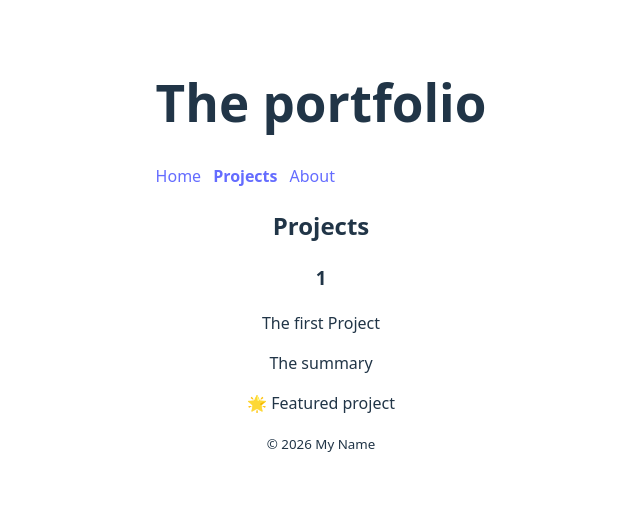
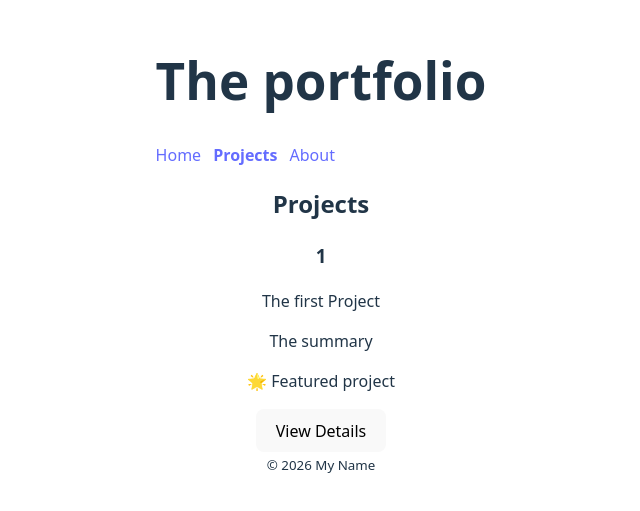
Before and after one commit to isaaclhollywoodbets/react-follow-along, a React (Vite) app: page /projects in a window 1280 px wide. Shown: the part 153-664 px from the top of the page, without its empty margins (319-959 px from the left). Built offline with nearby package versions, Linux system fonts and the light colour scheme.

Commit message:
updated home

```diff
--- a/index.html
+++ b/index.html
@@ -4,7 +4,7 @@
     <meta charset="UTF-8" />
     <link rel="icon" type="image/svg+xml" href="/vite.svg" />
     <meta name="viewport" content="width=device-width, initial-scale=1.0" />
-    <title>react-t-v-example</title>
+    <title>My React Portfolio</title>
   </head>
   <body>
     <div id="root"></div>
--- /dev/null
+++ b/src/components/ProfileCard.tsx
@@ -0,0 +1,11 @@
+type ProfileCardProps = {
+    children: React.ReactNode;
+}
+function ProfileCard({children}: ProfileCardProps) {
+    return(
+        <div className="ProfileCard">{children}</div>
+
+    )
+}
+
+export default ProfileCard;
--- a/src/components/ProjectCard.tsx
+++ b/src/components/ProjectCard.tsx
@@ -8,10 +8,11 @@ type ProjectCardProps = {
   summary: string;
   featured: boolean;
   isfinished: boolean;
+  onSelect: (id: number) => void;
 };
 
 
-function ProjectCard({id, name, summary, featured, isfinished}: ProjectCardProps) {
+function ProjectCard({id, name, summary, featured, isfinished, onSelect}: ProjectCardProps) {
 
   return (
     <>
@@ -23,6 +24,9 @@ function ProjectCard({id, name, summary, featured, isfinished}: ProjectCardProps
     </article>
     <FeaturedBadge isFeatured={featured} />
     <StatusBadge isFinished={isfinished}/>
+    <button type="button" onClick={() => onSelect(id)}>
+      View Details
+    </button>
     </>
 
 
--- a/src/pages/HomePage.tsx
+++ b/src/pages/HomePage.tsx
@@ -1,11 +1,14 @@
+import ProfileCard
+ from "../components/ProfileCard";
 export default function HomePage() {
   return (
     <>
-      <h2>Home</h2>
-      <p>
-        Welcome. This is a React SPA — navigation changes the URL without a full
-        page reload.
-      </p>
+
+      <ProfileCard>
+        <h1>Isaac</h1>
+        <p>Leshaba</p>
+      </ProfileCard>
+
     </>
   );
 }
--- a/src/pages/ProjectsPage.tsx
+++ b/src/pages/ProjectsPage.tsx
@@ -1,10 +1,18 @@
 import ProjectCard from '../components/ProjectCard'
 
 export default function ProjectsPage() {
+  const handleSelectProject = (id: number) => {
+    console.log('Selected project', id)
+  }
   return (
     <>
       <h2>Projects</h2>
-       <ProjectCard id={1} name="The first Project" summary="The summary" featured={true} isfinished={false}/>
+       <ProjectCard
+       id={1}
+       name="The first Project"
+       summary="The summary"
+       featured={true} isfinished={false}
+       onSelect={handleSelectProject}/>
     </>
   );
 }
```
